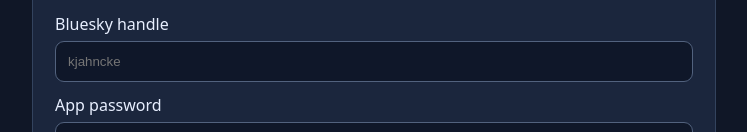
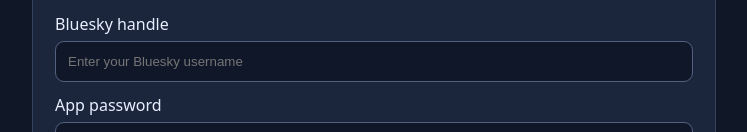
Before and after one commit to keanujahncke/AT-Connect4, a plain HTML site: page docs/index.html in a window 1280 px wide. Shown: the part 279-411 px from the top of the page, without its empty margins (266-1013 px from the left). Drawn offline with Linux system fonts and the light colour scheme.

Commit message:
Updated Login Screen

```diff
--- a/docs/index.html
+++ b/docs/index.html
@@ -1,4 +1,4 @@
 <!doctype html><html lang="en"><head><meta charset="utf-8"><meta name="viewport" content="width=device-width,initial-scale=1"><title>AT Connect Four</title><link rel="stylesheet" href="style.css"></head><body><main><header><h1>● ● ● ● <span>AT Connect Four</span></h1><p>Two players · two AT Protocol identities · no application server</p></header>
-<section class="panel" id="loginPanel"><h2>Sign in</h2><p>Use an <strong>app password</strong>, never your main Bluesky password. For this prototype, sign-in requests go directly from your browser to your AT Protocol server.</p><form id="login"><label>Bluesky handle<input id="handle" placeholder="kjahncke" autocomplete="username" required></label><label>App password<input id="password" type="password" autocomplete="current-password" required></label><button>Sign in</button></form><p class="small">Experimental browser-based app-password authentication. Use a dedicated, revocable app password. For a public production app, replace this with AT Protocol OAuth.</p></section>
+<section class="panel" id="loginPanel"><h2>Sign in</h2><p>Use an <strong>app password</strong>, never your main Bluesky password. For this prototype, sign-in requests go directly from your browser to your AT Protocol server.</p><form id="login"><label>Bluesky handle<input id="handle" placeholder="Enter your Bluesky username" autocomplete="username" required></label><label>App password<input id="password" type="password" autocomplete="current-password" required></label><button>Sign in</button></form><p class="small">Experimental browser-based app-password authentication. Use a dedicated, revocable app password. For a public production app, replace this with AT Protocol OAuth.</p></section>
 <section class="panel hidden" id="lobby"><p id="identity"></p><h2>Start or join a game</h2><div class="actions"><button id="create">Create match</button></div><p>To join, paste the host's invite code:</p><div class="actions"><input id="roomInput" placeholder="Invite code"><button id="join">Join match</button></div><div id="acceptPanel" class="hidden"><h3>Send your acceptance code to the host</h3><p>After joining, copy this code and send it back. The host must confirm it before play begins.</p><textarea id="acceptCode" rows="3" readonly></textarea><button id="copyAccept">Copy acceptance code</button></div><div id="confirmPanel" class="hidden"><h3>Confirm your opponent</h3><p>Paste the acceptance code your opponent sent:</p><div class="actions"><input id="confirmInput" placeholder="Acceptance code"><button id="confirm">Confirm opponent</button></div></div></section>
 <section class="panel hidden" id="game"><h2 id="status">Waiting...</h2><p id="players"></p><div id="board" role="grid" aria-label="Connect Four board"></div><div class="actions"><button id="copy">Copy invite code</button><button id="refresh">Refresh now</button><button id="leave">Back to lobby</button></div><p class="small">The board refreshes every 3 seconds. Game records are published to each player's AT Protocol repository. Share the invite code only with the person you want to play.</p></section><p id="message" role="status" aria-live="polite"></p></main><script src="app.js"></script></body></html>
```
